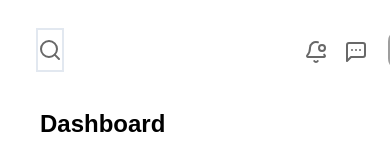
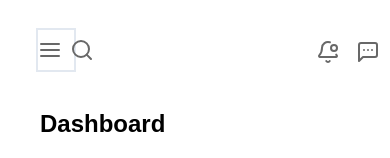
Before and after one commit to Naiduyenduva/assignment_shosin, a React (Vite) app: page / in a window 390 px wide. Shown: the top 158 px of the page. Built offline with nearby package versions, Linux system fonts and the light colour scheme; grey boxes are pictures that could not be loaded.

Commit message:
mobile view

```diff
--- a/src/components/Navbar.jsx
+++ b/src/components/Navbar.jsx
@@ -2,7 +2,7 @@ import React from 'react'
 import { Search } from 'lucide-react';
 import { BellDot } from 'lucide-react';
 import { MessageSquareMore } from 'lucide-react';
-import { ChevronDown } from 'lucide-react';
+import { ChevronDown,AlignJustify } from 'lucide-react';
 
 
 const Navbar = () => {
@@ -10,7 +10,10 @@ const Navbar = () => {
     <div className='h-24 p-4 flex sm:gap-1 gap-60 sm:justify-between ml-5 text-card2text2'>
       <div className='w-10 sm:w-334 flex gap-2 justify-around border-2 border-slate-200 h-11 mt-3'>
         <input type='text' placeholder='Search' className='p-2 hidden sm:block' />
-        <div className='mt-2'>
+        <div className='mt-2 flex gap-2'>
+          <div className='block sm:hidden'>
+          <AlignJustify />
+        </div>
           <Search />
         </div>
       </div>
--- a/src/components/Sidebar.jsx
+++ b/src/components/Sidebar.jsx
@@ -1,7 +1,8 @@
 import React from 'react'
 import Heading from './Heading'
 import logo from '../assets/logo.png'
-import { LayoutDashboard, UserPlus, Users,CalendarCheck, Headset, Settings, Clapperboard } from 'lucide-react';
+import { LayoutDashboard, UserPlus, Users,CalendarCheck, Headset, Settings, Clapperboard,AlignJustify } from 'lucide-react';
+
 
 
 const Sidebar = () => {
@@ -46,6 +47,7 @@ const Sidebar = () => {
   },
   ]
   return (
+    <>
     <div className='hidden text-customfontcolor sm:block'>
       <div className='h-24'>
         <div className='flex gap-2 p-4 m-4'>
@@ -61,6 +63,7 @@ const Sidebar = () => {
             <Heading itemsArray={otherItems} />
         </div>
     </div>
+    </>
   )
 }
 
```
